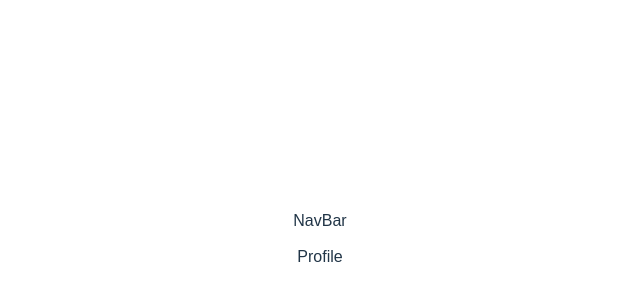
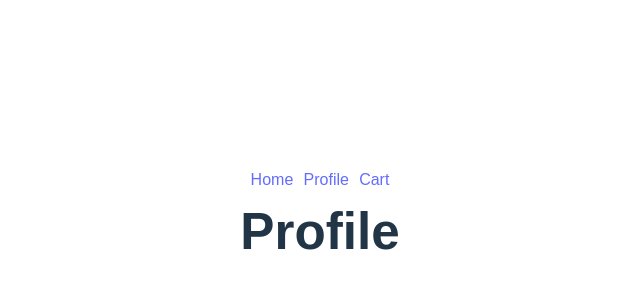
Before and after one commit to MandangiPraveen/Product-Listing-Page, a React (Create React App) app: page /profile in a window 1280 px wide. Shown: the part 192-492 px from the top of the page, without its empty margins (320-960 px from the left). Built offline with nearby package versions, Linux system fonts and the light colour scheme; the HTML template or start-up script is replaced by a standard one.

Commit message:
first commit

```diff
--- a/src/App.css
+++ b/src/App.css
@@ -4,7 +4,6 @@
   box-sizing: border-box;
   text-align: center;
   justify-content: center;
-
 }
 
 body {
@@ -92,9 +91,8 @@ body {
 .navbar{
   display: flex;
   height: 3rem;
-  justify-content: center;
+  justify-content: space-evenly;
   align-items: center;
-  margin-top:50px;
 }
 
 .nav-items{
@@ -102,7 +100,6 @@ body {
   display: flex;
   text-align: center;
   justify-content: center;
-  margin: 10px;
 }
 
 .icons_container1{
--- a/src/PageItems/Categories.jsx
+++ b/src/PageItems/Categories.jsx
@@ -1,17 +1,22 @@
 import React from 'react'
+import { usePaginationContext } from './utility/PaginationContext';
 
 function Categories(props) {
     const {categories, setCurrCategory} = props;
+    const {setPageNum} = usePaginationContext();
     return (
         <>
             <button className="category_option"
-                onClick = { ()=> setCurrCategory("All Categories") }>
-                All Categories</button>
+                onClick = { ()=> {setCurrCategory("All Categories")
+                                 setPageNum(1);
+                 } }>
+                     All Categories</button>
                 {categories.map((category)=>{
                     return <button
                     className="category_option"
                     onClick={()=>{
                         setCurrCategory(category);
+                        setPageNum(1);
                     }}>{category}</button>
                 })}
         </>
--- a/src/PageItems/Home.jsx
+++ b/src/PageItems/Home.jsx
@@ -6,6 +6,7 @@ import { MdKeyboardArrowRight } from "react-icons/md";
 import ProductList from './ProductList';
 import Categories from './Categories';
 import basicOps from './utility/basicOps';
+import { usePaginationContext } from './utility/PaginationContext';
 
 
 
@@ -17,8 +18,9 @@ function Home() {
     const [currCategory,setCurrCategory] = useState("All Categories")
 
 
-    const [pageSize,setPageSize] = useState(5);
-    const [pageNum, setPageNum] = useState(1);
+    const { pageSize,pageNum,
+        setPageNum,
+        setPageSize } = usePaginationContext();
 
 
     useEffect(()=>{
@@ -50,20 +52,27 @@ function Home() {
                     className="search_input"
                     type='text'
                     value={searchTerm}
-                    onChange={(e)=>{setSearchTerm(e.target.value)}}
+                    onChange={(e)=>{setSearchTerm(e.target.value)
+                        setPageNum(1);
+                    }}
                 />
                 <div className='icons_container'>
                 <FaCircleArrowUp className='icons_container1' style={{color:"white"}} fontSize="large"
-                onClick={()=>{setSortDir(1)}}></FaCircleArrowUp>
+                onClick={()=>{setSortDir(1)
+                    setPageNum(1);
+                }}></FaCircleArrowUp>
 
                 <FaCircleArrowDown className='icons_container1' style={{color:"white"}}fontSize="large"
-                onClick={()=>{setSortDir(-1)}}></FaCircleArrowDown>
+                onClick={()=>{setSortDir(-1)
+                    setPageNum(1);
+                }}></FaCircleArrowDown>
                 </div>
             </div>
 
             <div className="catagories_wrapper">
                 <Categories categories={categories}
-                            setCurrCategory={setCurrCategory}></Categories>
+                            setCurrCategory={setCurrCategory}
+                            setPageNum={setPageNum}></Categories>
             </div>
 
         </header>
--- a/src/PageItems/NavBar.jsx
+++ b/src/PageItems/NavBar.jsx
@@ -1,5 +1,3 @@
-import ReactDOM from 'react-dom';
-import { BrowserRouter } from 'react-router-dom';
 import React from 'react'
 import { Link } from 'react-router-dom'
 
@@ -7,11 +5,9 @@ import { Link } from 'react-router-dom'
 function NavBar() {
   return (
     <div className='navbar'>
-      NavBar
-      {/* <Link path="/">Home</Link>
-      <Link  path="/profile">Profile</Link>
-      <Link path="/cart">Cart</Link> */}
-
+      <Link to="/">Home</Link>
+      <Link  to="/profile">Profile</Link>
+      <Link to="/cart">Cart</Link>
     </div>
   )
 }
--- a/src/PageItems/Profile.jsx
+++ b/src/PageItems/Profile.jsx
@@ -2,7 +2,7 @@ import React from 'react'
 
 function Profile() {
   return (
-    <div>Profile</div>
+    <h1>Profile</h1>
   )
 }
 
--- /dev/null
+++ b/src/PageItems/utility/PaginationContext.jsx
@@ -0,0 +1,21 @@
+import { useContext, useState } from 'react'
+import React from 'react';
+
+const PaginationContext = React.createContext();
+
+export default function PaginationProvider({children}) {
+    const [pageSize,setPageSize] = useState(4);
+    const [pageNum, setPageNum] = useState(1);
+    const pageProps = {
+        pageSize,pageNum,
+        setPageNum,
+        setPageSize,
+    }
+    return <PaginationContext.Provider value={pageProps}>
+                { children }
+           </PaginationContext.Provider>
+  }
+
+  export const usePaginationContext =()=>{
+    return useContext(PaginationContext)
+  }
```
Also changed, not shown: src/App.jsx (+6 -3 lines).
